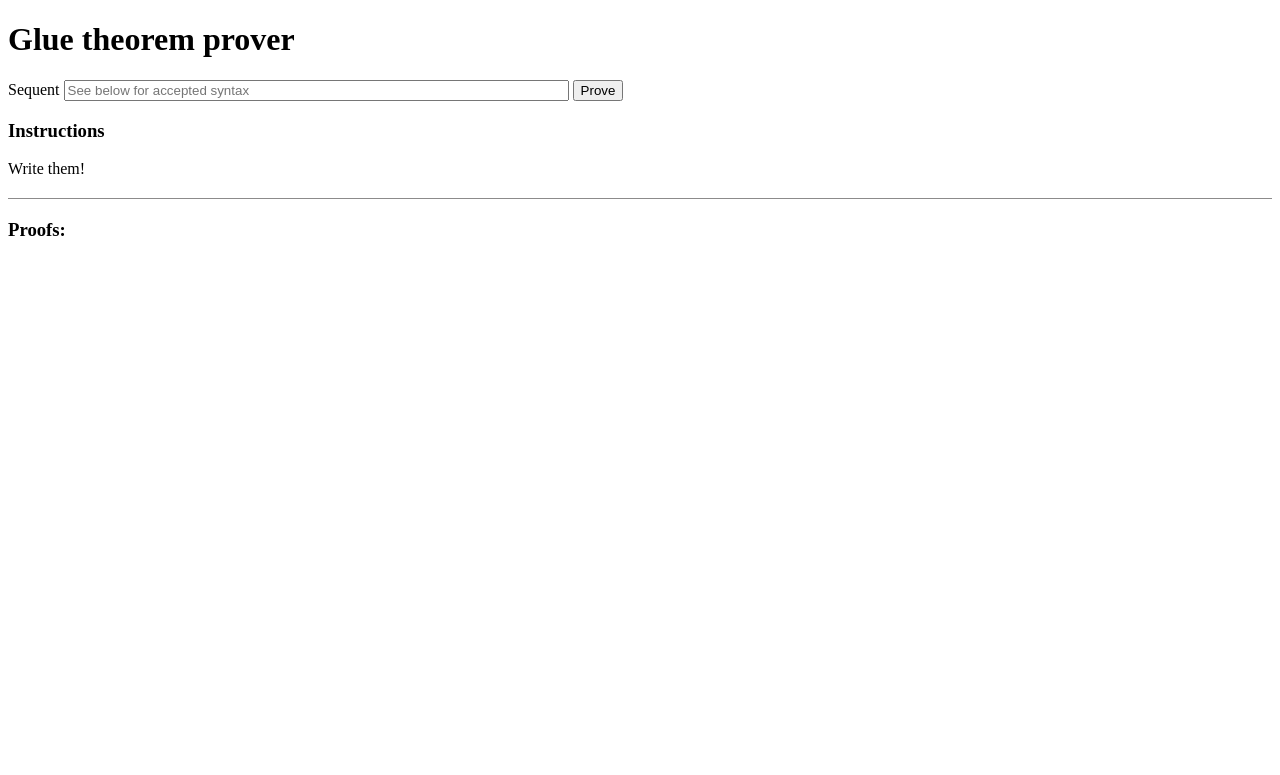
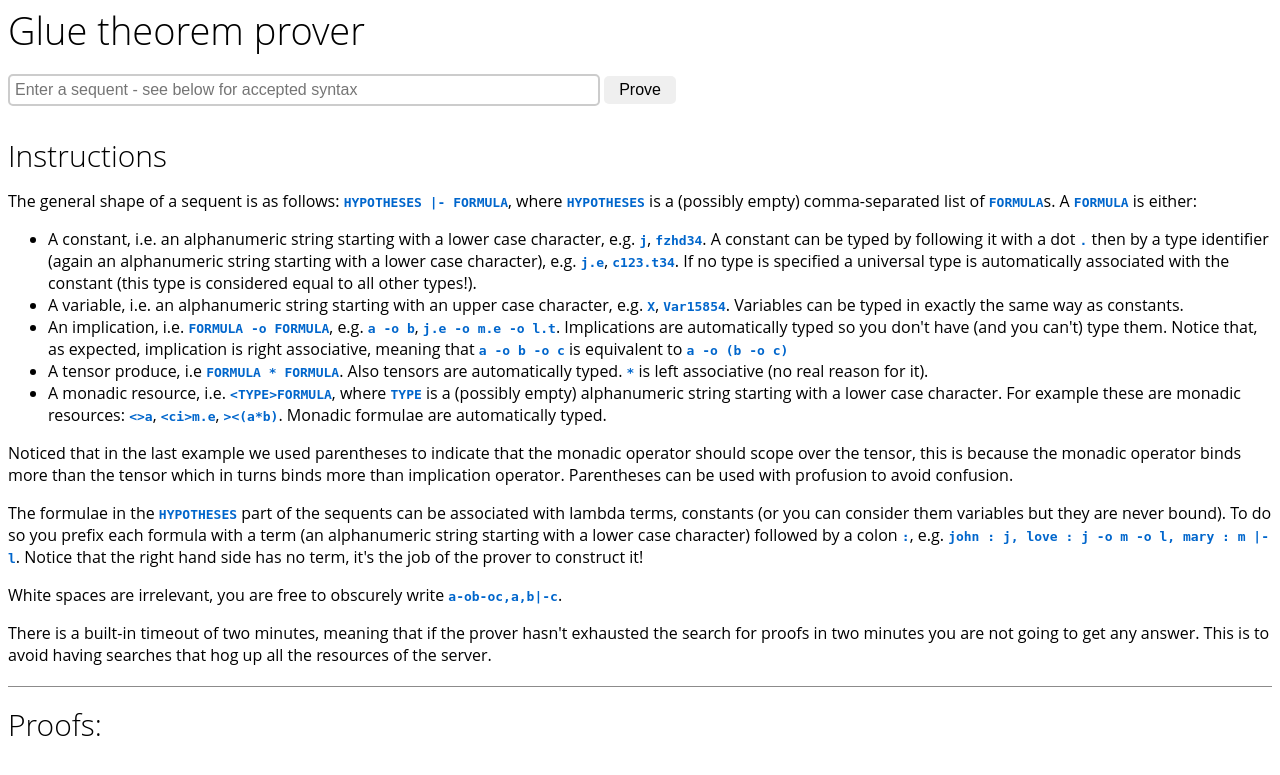
Before and after one commit to gianlucagiorgolo/pytp-app, a Flask app: page / in a window 1280 px wide. Shown: the top 775 px of the page. Run offline with Flask 2, Linux system fonts and the light colour scheme; parts of the project's set-up code (start-up, migrations or seed data) failed here and were passed over.

Commit message:
Done
Should be ready for deployment

```diff
--- a/SequentsParser.py
+++ b/SequentsParser.py
@@ -31,7 +31,7 @@ def serializedATN():
         buf.write("\2\2\29:\3\2\2\2:@\3\2\2\2;<\7\n\2\2<=\5\n\6\2=>\7\13")
         buf.write("\2\2>@\3\2\2\2?*\3\2\2\2?\61\3\2\2\2?\66\3\2\2\2?;\3\2")
         buf.write("\2\2@I\3\2\2\2AB\f\7\2\2BC\7\7\2\2CH\5\n\6\bDE\f\6\2\2")
-        buf.write("EF\7\b\2\2FH\5\n\6\7GA\3\2\2\2GD\3\2\2\2HK\3\2\2\2IG\3")
+        buf.write("EF\7\b\2\2FH\5\n\6\6GA\3\2\2\2GD\3\2\2\2HK\3\2\2\2IG\3")
         buf.write("\2\2\2IJ\3\2\2\2J\13\3\2\2\2KI\3\2\2\2LM\5\16\b\2MN\7")
         buf.write("\3\2\2NO\5\b\5\2O\r\3\2\2\2PR\5\20\t\2QP\3\2\2\2QR\3\2")
         buf.write("\2\2RW\3\2\2\2ST\7\4\2\2TV\5\20\t\2US\3\2\2\2VY\3\2\2")
@@ -684,7 +684,7 @@ class SequentsParser ( Parser ):
                         self.state = 67
                         self.match(SequentsParser.T__5)
                         self.state = 68
-                        localctx.right = self.formula(5)
+                        localctx.right = self.formula(4)
                         pass
 
 
--- a/app.py
+++ b/app.py
@@ -11,13 +11,17 @@ app = Flask(__name__)
 def root():
     if request.method == 'POST':
         sequent_input = request.form['sequent']
-        sequent = parser.parse(sequent_input)
-        if type(sequent) is tp.Sequent:
-            proof_results = tp.prove(sequent)
-        else:
-            proof_results = tp.prove(tp.Sequent(sequent.hypotheses, sequent.theorem, sequent.unlimitedResources),
-                                     sequent.terms)
-        return render_template('template.html', proofs=proof_results.to_html())
+        try:
+            sequent = parser.parse(sequent_input)
+            if type(sequent) is tp.Sequent:
+                proof_results = tp.prove(sequent)
+            else:
+                proof_results = tp.prove(tp.Sequent(sequent.hypotheses, sequent.theorem, sequent.unlimitedResources),
+                                         sequent.terms)
+            return render_template('template.html', proofs=proof_results.to_html())
+        except Exception:
+            return render_template('template.html',
+                                   error='Oops something went wrong, maybe you made a mistake entering the sequent?')
     else:
         return render_template('template.html')
 
--- a/templates/template.html
+++ b/templates/template.html
@@ -4,6 +4,9 @@
     <meta charset="UTF-8">
     <title>Glue Theorem Prover</title>
     <style>
+        body{
+        font-family: 'Open sans', sans-serif;
+        }
         table{background-color: #ffffff;}
         em{font-weight:bold;}
         div{margin: 20px auto; width: 100%;}
@@ -20,6 +23,31 @@
         td {white-space: nowrap; text-align: center; vertical-align: bottom; padding-left: 5px; padding-right: 5px; font-family: \"Palatino Linotype\", \"Book Antiqua\", Palatino, serif; font-style: italic;}
         .title{ font-family: \"Lucida Sans Unicode\", \"Lucida Grande\", sans-serif; color: #5E5E5E;font-size: 17px; background-color: #FFFFFF; letter-spacing: 5.8pt;word-spacing: 3pt; line-height: 1.2; padding: 21px;}
         .verbatim{font-family:\"Lucida Console\", Monaco, monospace}
+        code{
+        color:#0066cc;
+        font-weight: bold;
+        }
+        h1{font-weight: 300; font-size: 38px; margin: 0px 0px 0px 0px; line-height: 120%; }
+        h2{font-weight: 300; font-size: 30px; margin: 10px 0px 10px 0px; line-height: 120%; }
+
+        input[type=submit] {
+        padding:5px 15px;
+        border:0 none;
+        border-radius: 5px;
+        font-size:16px;
+    }
+        input[type=text] {padding:5px;
+        border:2px solid #ccc;
+font-size:16px;
+    border-radius: 5px;
+}
+
+
+
+
+
+
+
     </style>
 
 </head>
@@ -27,16 +55,56 @@
 <h1>Glue theorem prover</h1>
 <div>
     <form class="pure-form" action="/" method="post">
-Sequent <input  type="text" name="sequent" size="60" placeholder="See below for accepted syntax">
-<input type="submit" class="pure-button" value="Prove">
-</form>
-    <h3>Instructions</h3>
-    <p>Write them!</p>
+        <input type="text" name="sequent" size="60" placeholder="Enter a sequent - see below for accepted syntax">
+        <input type="submit" class="pure-button" value="Prove">
+    </form>
+    <br>
+    <h2>Instructions</h2>
+    <p>The general shape of a sequent is as follows: <code>HYPOTHESES |- FORMULA</code>, where <code>HYPOTHESES</code>
+        is a (possibly empty) comma-separated list of <code>FORMULA</code>s.
+        A <code>FORMULA</code> is either:
+    <ul>
+        <li>A constant, i.e. an alphanumeric string starting with a lower case character, e.g. <code>j</code>, <code>fzhd34</code>.
+            A constant can be typed by following it with a dot <code>.</code> then by a type identifier (again an
+            alphanumeric string starting with a lower case character), e.g. <code>j.e</code>, <code>c123.t34</code>. If
+            no type is specified a universal type is automatically associated with the constant (this type is considered
+            equal to all other types!).
+        </li>
+        <li>A variable, i.e. an alphanumeric string starting with an upper case character, e.g. <code>X</code>, <code>Var15854</code>.
+            Variables can be typed in exactly the same way as constants.
+        </li>
+        <li>An implication, i.e. <code>FORMULA -o FORMULA</code>, e.g. <code>a -o b</code>, <code>j.e -o m.e -o
+            l.t</code>. Implications are automatically typed so you don't have
+            (and you can't) type them. Notice that, as expected, implication is right associative, meaning that <code>a
+                -o b -o c</code> is equivalent to <code>a -o (b -o c)</code></li>
+        <li>A tensor produce, i.e <code>FORMULA * FORMULA</code>. Also tensors are automatically typed. <code>*</code>
+            is left associative (no real reason for it).
+        </li>
+        <li>A monadic resource, i.e. <code>&lt;TYPE&gt;FORMULA</code>, where <code>TYPE</code> is a (possibly empty)
+            alphanumeric string starting with a lower case character. For example these are monadic resources: <code>
+                &lt;&gt;a</code>, <code>&lt;ci&gt;m.e</code>, <code>&gt;&lt;(a*b)</code>. Monadic formulae are
+            automatically typed.
+        </li>
+    </ul>
+    Noticed that in the last example we used parentheses to indicate that the monadic operator should scope over the
+    tensor, this is because the monadic operator binds more than the tensor which in turns binds more than implication
+    operator. Parentheses can be used with profusion to avoid confusion.
+    </p>
+    <p>The formulae in the <code>HYPOTHESES</code> part of the sequents can be associated with lambda terms, constants
+        (or you can consider them variables but they are never bound). To do so you prefix each formula with a term (an
+        alphanumeric string starting with a lower case character) followed by a colon <code>:</code>, e.g. <code>john :
+            j, love : j -o m -o l, mary : m |- l</code>. Notice that the right hand side has no term, it's the job of
+        the prover to construct it!</p>
+    <p>White spaces are irrelevant, you are free to obscurely write <code>a-ob-oc,a,b|-c</code>.</p>
+    <p>There is a built-in timeout of two minutes, meaning that if the prover hasn't exhausted the search for proofs in
+        two minutes you are not going to get any answer. This is to avoid having searches that hog up all the resources
+        of the server.</p>
 </div>
 <hr class="sep">
 <div>
-    <h3>Proofs:</h3>
-        {{ proofs|safe }}
+    <h2>Proofs:</h2>
+    {{ proofs|safe }}
+    {{ error }}
 </div>
 </body>
 </html>
--- a/tp.py
+++ b/tp.py
@@ -743,16 +743,18 @@ class ProofResults(object):
             aux_ren_vars(p, rename_map)
 
     def to_html(self, show_only_witness=True):
-        res = ''
+        # res = ''
         if show_only_witness:
             if not self.grouped:
                 self.group_proofs()
-            for p in self.witness_proofs:
-                res += str(p.to_html())
+            return '<br><br>'.join(str(p.to_html()) for p in self.witness_proofs)
+            # for p in self.witness_proofs:
+            #     res += str(p.to_html())
         else:
-            for p in self.proofs:
-                res += str(p.to_html())
-        return res
+            return '<br><br>'.join(str(p.to_html()) for p in self.proofs)
+            # for p in self.proofs:
+            #     res += str(p.to_html())
+        # return res
 
     def show(self, show_only_witness=False):
         if show_only_witness:
```
Also changed, not shown: parser.py (+13 -7 lines), 2 other files.
